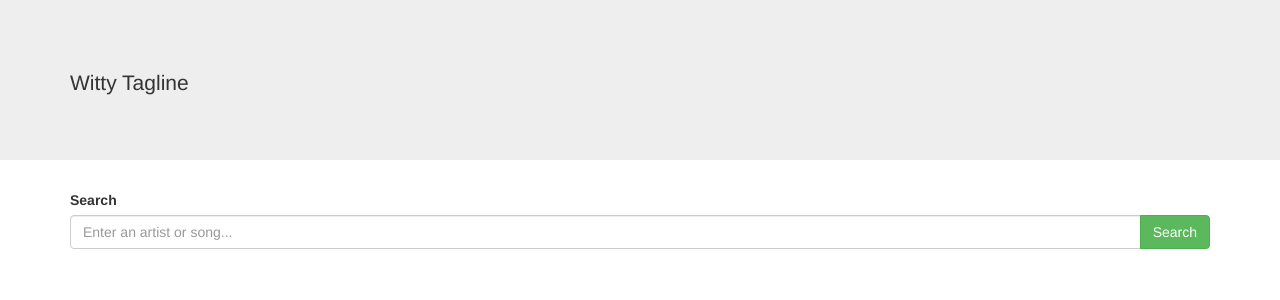
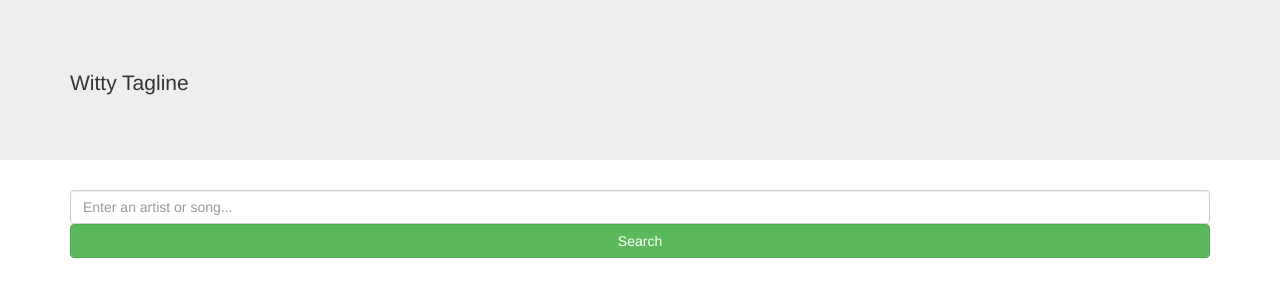
Before and after one commit to OMGDuke/kara-front, a React (Create React App) app: page / in a window 1280 px wide. Shown: the top 300 px of the page. Built offline with nearby package versions, Linux system fonts and the light colour scheme.

Commit message:
search value is now passed to parent componenet

```diff
--- /dev/null
+++ b/src/App.js
@@ -0,0 +1,31 @@
+import React, { Component } from 'react';
+import { BrowserRouter as Router, Route, Switch } from 'react-router-dom';
+
+import Header from './common/Header/Header';
+import Search from './Search/Search';
+import NotFound from './NotFound/NotFound';
+
+class App extends Component {
+    searchYT (term) {
+        console.log(term)
+    }
+
+    render() {
+        return (
+        <div className="App">
+            <Header />
+            <Router>
+                <div>
+
+                    <Switch>
+                        <Route exact path="/" render={(props) => <Search {...props} searchYT={this.searchYT} /> } />
+                        <Route component={NotFound} />
+                    </Switch>
+                </div>
+            </Router>
+        </div>
+        );
+    }
+}
+
+export default App;
--- a/src/Search/Search.js
+++ b/src/Search/Search.js
@@ -1,26 +1,34 @@
 import React, { Component } from 'react';
+// import classnames from 'classnames';
 import './Search.css';
 
 class Search extends Component {
   constructor() {
     super();
+    this.state = {value: ''}
     this.handleSubmit = this.handleSubmit.bind(this);
+    this.handleChange = this.handleChange.bind(this);
+  }
+
+  handleChange(e) {
+    this.setState({value: e.target.value});
   }
 
   handleSubmit(e) {
     e.preventDefault();
-    console.log('Searching for:', this.input.value);
+    this.props.searchYT(this.state.value);
+  }
+
+  findClasses(value) {
+    this.classes = value ? 'has-error' : '';
   }
 
   render() {
     return (
       <div className="Search container">
         <form className="form-group" onSubmit={this.handleSubmit}>
-            <label className="control-label" htmlFor="search">Search</label>
-            <div className="input-group">
-                <input className="form-control" type="text" name="search" placeholder="Enter an artist or song..." ref={(input) => this.input = input} />
-                <span className="input-group-btn"><button className="btn btn-default btn-success">Search</button></span>
-            </div>
+                <input className="form-control" type="text" placeholder="Enter an artist or song..." value={this.state.value} onChange={this.handleChange}  />
+                <button className="btn btn-default btn-success btn-block">Search</button>
         </form>
       </div>
     );
--- a/src/common/TextInput/TextInput.js
+++ b/src/common/TextInput/TextInput.js
@@ -1,7 +1,7 @@
 import React, { Component } from 'react';
 import './TextInput.css';
 
-import classNames from 'classnames';
+// import classNames from 'classnames';
 
 class TextInput extends Component {
   constructor (props) {
--- a/src/index.js
+++ b/src/index.js
@@ -1,26 +1,17 @@
 import React from 'react';
 import { render } from 'react-dom';
-import { BrowserRouter as Router, Route, Switch } from 'react-router-dom';
 import './index.css';
 import '../node_modules/bootstrap/dist/css/bootstrap.min.css';
-import Header from './common/Header/Header';
-import Search from './Search/Search';
-import NotFound from './NotFound/NotFound';
+
+import App from './App'
+
 import registerServiceWorker from './registerServiceWorker';
 
 const Root = () => {
+
     return (
         <div>
-            <Header />
-            <Router>
-                <div>
-
-                    <Switch>
-                        <Route exact path="/" component={Search} />
-                        <Route component={NotFound} />
-                    </Switch>
-                </div>
-            </Router>
+            <App />
         </div>
     )
 }
```
